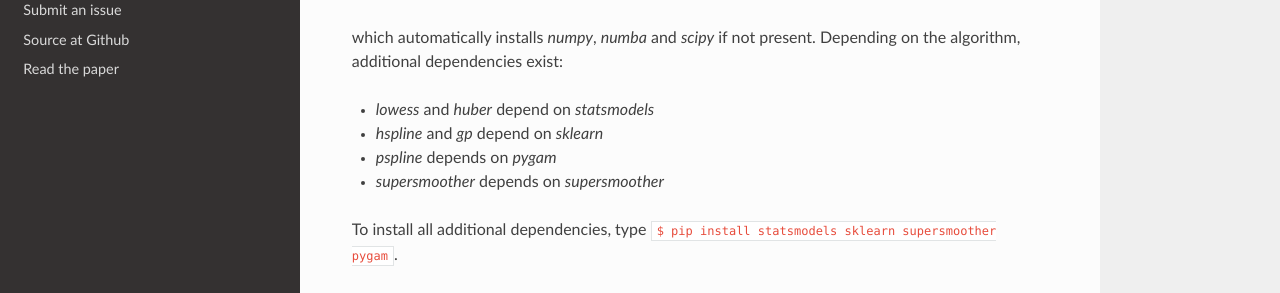
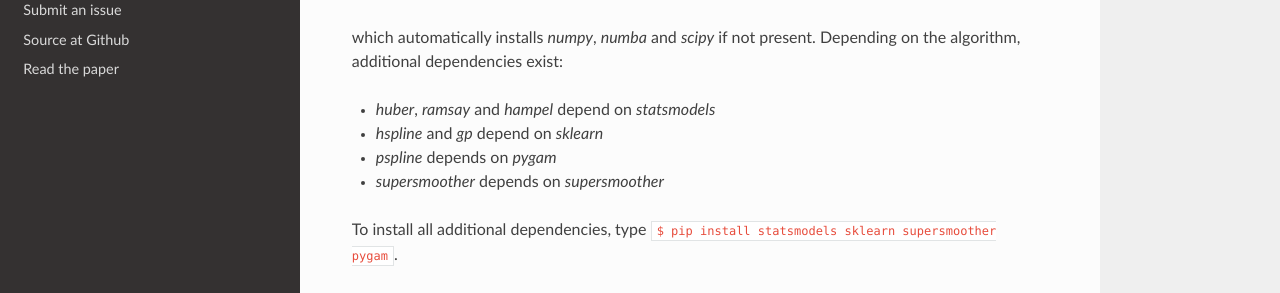
Before and after one commit to hippke/wotan, a Sphinx documentation site: the page built from docs/Installation.rst, in a window 1280 px wide. Shown: the part 230-523 px from the top of the page. Built offline with Sphinx 7.4.7 and the Read the Docs theme 2.0.0, drawn with Linux system fonts in a browser that asks for light colours.

Commit message:
Update Installation.rst

```diff
--- a/docs/Installation.rst
+++ b/docs/Installation.rst
@@ -7,7 +7,7 @@ To install the released version, type
 
 which automatically installs `numpy`, `numba` and `scipy` if not present. Depending on the algorithm, additional dependencies exist:
 
-- `lowess` and `huber` depend on `statsmodels`
+- `huber`, `ramsay` and `hampel` depend on `statsmodels`
 - `hspline` and `gp` depend on `sklearn`
 - `pspline` depends on `pygam`
 - `supersmoother` depends on `supersmoother`
```
